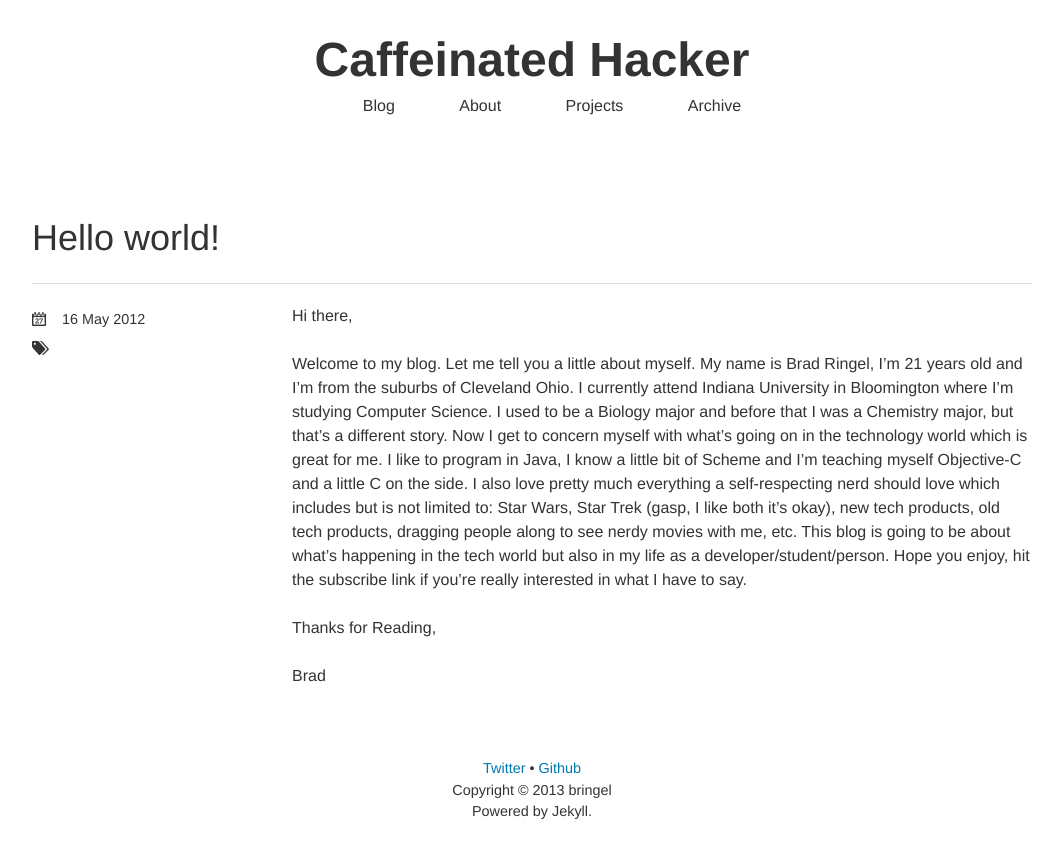
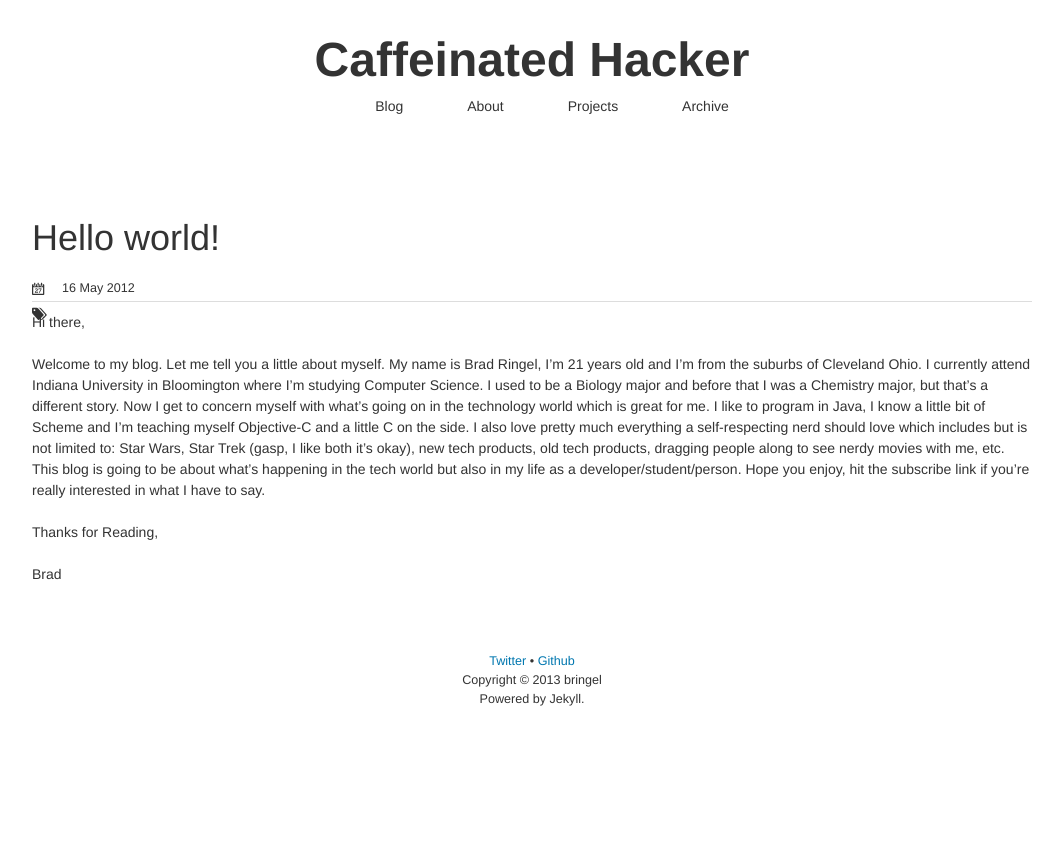
Before and after one commit to bringel/bringel.github.io, a Jekyll site: the page built from _posts/2012-05-16-hello-world.markdown, in a window 1280 px wide. Shown: the top 858 px of the page, without its empty margins (108-1169 px from the left). Built offline with Jekyll 4.4.1, drawn with Linux system fonts in a browser that asks for light colours; nearby versions of some CDN libraries; library files that are not in the unit come from our copies; Markdown is read by kramdown in place of the engine named in the settings; comment, search, counter and statistics services are not loaded.

Commit message:
Tweaking Posts layout so that the content is presented wider This looks funny on index.html, need to fix that

```diff
--- a/_layouts/post.html
+++ b/_layouts/post.html
@@ -8,25 +8,26 @@
 
   {% include header.html %}
 
-  <div id="content" class="inner"><article class="post">
+  <div id="content" class="inner">
+    <article class="post">
     <h2 class="title">{{ page.title }}</h2>
+        <div class="meta">
+      <div class="date">
+        <time datetime="{{ page.date }}" pubdate data-updated="true">{{ page.date | date_to_long_string}}</time></div>
+      <div class="tags">
+          {% for tag in page.tags %}
+            <a class='category' href='#'>{{ tag }},</a>
+          {% endfor %}
+      </div>
+
+  </div>
     <div class="entry-content">
       {{ content }}
     </div>
 
 
-    <div class="meta">
-      <div class="date">
-        <time datetime="{{ page.date }}" pubdate data-updated="true">{{ page.date | date_to_long_string}}</time></div>
-      <div class="tags">
-          {% for tag in page.tags %}
-            <a class='category' href='#'>{{ tag }}</a>
-          {% endfor %}
 
-
-      </div>
-
-    </div></article>
+    </article>
 
     {% include sharing.html %}
 
--- a/css/screen.css
+++ b/css/screen.css
@@ -16,7 +16,7 @@
 /* line 7, ../sass/base/_layout.scss */
 body {
   font-family: "Helvetica Neue", Arial, sans-serif;
-  font-size: 16px;
+  font-size: 14px;
   font-weight: 300;
   line-height: 1.5;
   background: white;
@@ -805,8 +805,6 @@ article h2.title {
   margin-left: 0px;
   text-align: left;
   border-bottom: 0px;
-  border-bottom: 1px solid #dddddd;
-  padding-bottom: .75em;
 }
 /* line 20, ../sass/parts/_article.scss */
 article h2.title a {
@@ -1000,10 +998,6 @@ article .entry-content .video-container iframe, article .entry-content .video-co
   }
 }
 
-/* line 2, ../sass/parts/_post.scss */
-.post .entry-content {
-  margin-left: 260px;
-}
 @media screen and (max-width: 620px) {
   /* line 2, ../sass/parts/_post.scss */
   .post .entry-content {
@@ -1018,12 +1012,11 @@ article .entry-content .video-container iframe, article .entry-content .video-co
 }
 /* line 11, ../sass/parts/_post.scss */
 .post .meta {
-  position: absolute;
   top: 115px;
   line-height: 2;
   font-size: 0.9em;
   color: #333;
-  width: 170px;
+  border-bottom: 1px solid #dddddd;
 }
 @media screen and (max-width: 620px) {
   /* line 11, ../sass/parts/_post.scss */
@@ -1033,7 +1026,7 @@ article .entry-content .video-container iframe, article .entry-content .video-co
     width: auto;
   }
 }
-/* line 23, ../sass/parts/_post.scss */
+/* line 24, ../sass/parts/_post.scss */
 .post .meta a {
   text-decoration: none;
   color: #333;
@@ -1043,20 +1036,20 @@ article .entry-content .video-container iframe, article .entry-content .video-co
   transition: border .25s linear;
   outline: none;
 }
-/* line 33, ../sass/parts/_post.scss */
+/* line 34, ../sass/parts/_post.scss */
 .post .meta a:link, .post .meta a:visited {
   border-bottom: 1px solid rgba(9, 92, 0, 0);
 }
-/* line 37, ../sass/parts/_post.scss */
+/* line 38, ../sass/parts/_post.scss */
 .post .meta a:hover {
   border-bottom: 1px solid #0077af;
 }
-/* line 40, ../sass/parts/_post.scss */
+/* line 41, ../sass/parts/_post.scss */
 .post .meta .date, .post .meta .tags, .post .meta .comments {
   padding-left: 30px;
   position: relative;
 }
-/* line 43, ../sass/parts/_post.scss */
+/* line 44, ../sass/parts/_post.scss */
 .post .meta .date:before, .post .meta .tags:before, .post .meta .comments:before {
   color: #333333;
   font: 1.3em FontAwesome;
@@ -1065,7 +1058,7 @@ article .entry-content .video-container iframe, article .entry-content .video-co
   left: 0;
 }
 @media screen and (max-width: 620px) {
-  /* line 40, ../sass/parts/_post.scss */
+  /* line 41, ../sass/parts/_post.scss */
   .post .meta .date, .post .meta .tags, .post .meta .comments {
     display: -moz-inline-stack;
     display: inline-block;
@@ -1076,15 +1069,15 @@ article .entry-content .video-container iframe, article .entry-content .video-co
     margin-right: 30px;
   }
 }
-/* line 56, ../sass/parts/_post.scss */
+/* line 57, ../sass/parts/_post.scss */
 .post .meta .date:before {
   content: "\f073";
 }
-/* line 57, ../sass/parts/_post.scss */
+/* line 58, ../sass/parts/_post.scss */
 .post .meta .tags:before {
   content: "\f02c";
 }
-/* line 58, ../sass/parts/_post.scss */
+/* line 59, ../sass/parts/_post.scss */
 .post .meta .comments:before {
   content: "\f075";
 }
--- a/sass/base/_layout.scss
+++ b/sass/base/_layout.scss
@@ -6,7 +6,7 @@ $max-width: 1000px;
 }
 body{
 	font-family: $font-default;
-	font-size: 16px;
+	font-size: 14px;
 	font-weight: 300;
 	line-height: 1.5;
 	background: $color-background;
--- a/sass/parts/_article.scss
+++ b/sass/parts/_article.scss
@@ -24,8 +24,8 @@ article{
 		color: $color-main;
 		border-bottom: 0px;
 		}
-		border-bottom: 1px solid $color-gray04;
-		padding-bottom: .75em;
+		//border-bottom: 1px solid $color-gray04;
+		//padding-bottom: .75em;
 		@media screen and (max-width: 620px) {
 		font-size: 18px;
 		}
```
Also changed, not shown: sass/parts/_post.scss (+4 -3 lines).
